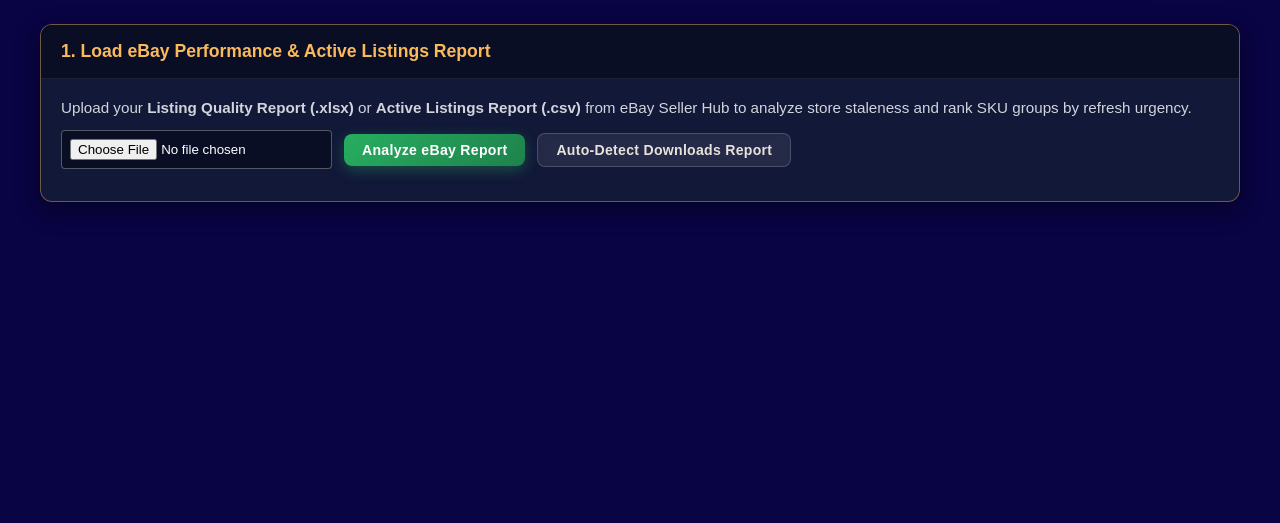
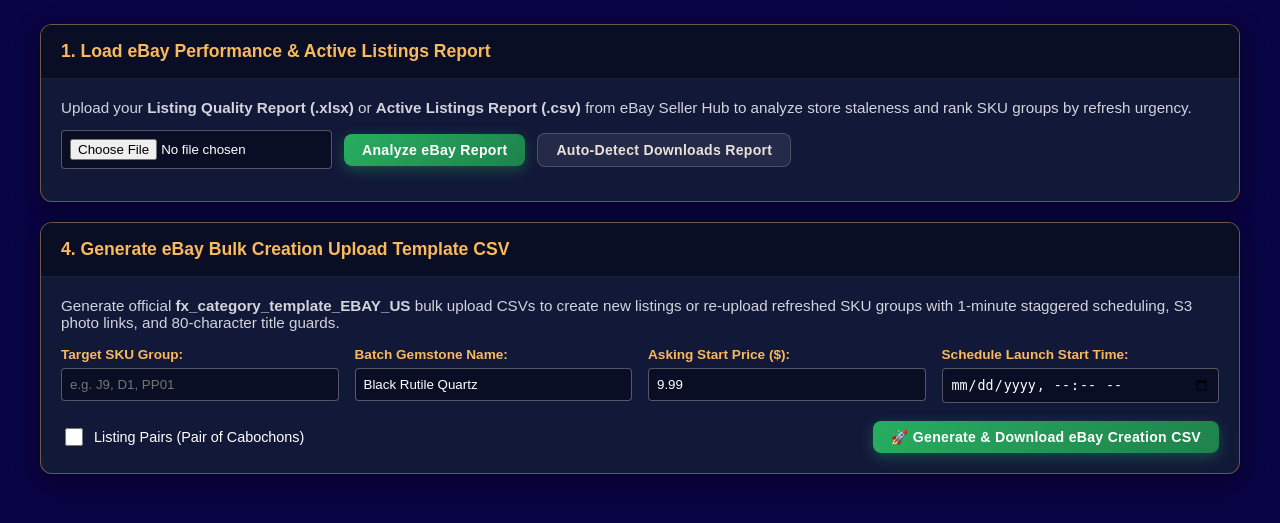
Before and after one commit to Sagetrash/tgnj-app, a Flask app: page /ebay in a window 1280 px wide. Shown: the part 63-586 px from the top of the page. Run offline with Flask 3, Linux system fonts and the light colour scheme; parts of the project's set-up code (start-up, migrations or seed data) failed here and were passed over.

Commit message:
feat(ebay): add bulk listing creation template generator and API endpoint

```diff
--- a/src/tgnj_app/gui/app.py
+++ b/src/tgnj_app/gui/app.py
@@ -438,6 +438,52 @@ def apiEbayExportActionEnd():
         mimetype='text/csv',
         as_attachment=True,
         download_name='Action_End.csv'
+    )
+
+@app.route('/api/ebay/export-creation-csv', methods=['POST'])
+def apiEbayExportCreationCSV():
+    data = request.json or {}
+    sku_group = data.get('sku_group', '').upper()
+    gemstone_name = data.get('gemstone_name', 'Black Rutile Quartz')
+    try:
+        start_price = float(data.get('start_price', 9.99))
+    except Exception:
+        start_price = 9.99
+    schedule_start_time = data.get('schedule_start_time', '')
+    is_pair = bool(data.get('is_pair', False))
+
+    if not sku_group:
+        return jsonify({'success': False, 'error': 'Missing sku_group'}), 400
+
+    with db_instance.conn as conn:
+        curs = conn.cursor()
+        curs.execute("""
+            SELECT sku_group, sku_id, shape, weight, length, width, depth
+            FROM inventory
+            WHERE sku_group = ? AND is_deleted = 0
+            ORDER BY sku_id ASC;
+        """, (sku_group,))
+        rows = curs.fetchall()
+
+    if not rows:
+        return jsonify({'success': False, 'error': f'No active items found in SKU group {sku_group}'}), 404
+
+    items = [dict(r) for r in rows]
+    csv_content = ebay_refresh.generate_ebay_creation_csv(
+        items=items,
+        gemstone_name=gemstone_name,
+        start_price=start_price,
+        schedule_start_time=schedule_start_time,
+        is_pair=is_pair
+    )
+
+    mem_file = io.BytesIO(csv_content.encode('utf-8'))
+    filename = f"eBay_Creation_Template_{sku_group}.csv"
+    return send_file(
+        mem_file,
+        mimetype='text/csv',
+        as_attachment=True,
+        download_name=filename
     )
 
 @app.route('/etsy')
--- a/src/tgnj_app/gui/templates/ebay_manager.html
+++ b/src/tgnj_app/gui/templates/ebay_manager.html
@@ -195,6 +195,49 @@
               </thead>
               <tbody id="triage-table-body"></tbody>
             </table>
+          </div>
+        </div>
+      </div>
+
+      <!-- Section 4: Bulk Creation Template Generator -->
+      <div class="etsy-card" id="creation-card">
+        <div class="card-header">
+          <h2 class="text-gold">4. Generate eBay Bulk Creation Upload Template CSV</h2>
+        </div>
+        <div class="card-body">
+          <p class="section-desc">Generate official <strong>fx_category_template_EBAY_US</strong> bulk upload CSVs to create new listings or re-upload refreshed SKU groups with 1-minute staggered scheduling, S3 photo links, and 80-character title guards.</p>
+
+          <div style="display: grid; grid-template-columns: repeat(auto-fit, minmax(200px, 1fr)); gap: 16px; margin-top: 16px;">
+            <div>
+              <label style="font-size: 0.85rem; color: #fab95b; font-weight: 600; display: block; margin-bottom: 6px;">Target SKU Group:</label>
+              <input type="text" id="create-sku-group" placeholder="e.g. J9, D1, PP01" style="width: 100%; padding: 8px; border: 1px solid rgba(255, 255, 255, 0.3); border-radius: 4px; background: #090e24; color: #fff; box-sizing: border-box;" />
+            </div>
+
+            <div>
+              <label style="font-size: 0.85rem; color: #fab95b; font-weight: 600; display: block; margin-bottom: 6px;">Batch Gemstone Name:</label>
+              <input type="text" id="create-gemstone-name" placeholder="e.g. Black Rutile Quartz" value="Black Rutile Quartz" style="width: 100%; padding: 8px; border: 1px solid rgba(255, 255, 255, 0.3); border-radius: 4px; background: #090e24; color: #fff; box-sizing: border-box;" />
+            </div>
+
+            <div>
+              <label style="font-size: 0.85rem; color: #fab95b; font-weight: 600; display: block; margin-bottom: 6px;">Asking Start Price ($):</label>
+              <input type="number" step="0.01" id="create-start-price" value="9.99" style="width: 100%; padding: 8px; border: 1px solid rgba(255, 255, 255, 0.3); border-radius: 4px; background: #090e24; color: #fff; box-sizing: border-box;" />
+            </div>
+
+            <div>
+              <label style="font-size: 0.85rem; color: #fab95b; font-weight: 600; display: block; margin-bottom: 6px;">Schedule Launch Start Time:</label>
+              <input type="datetime-local" id="create-schedule-time" style="width: 100%; padding: 8px; border: 1px solid rgba(255, 255, 255, 0.3); border-radius: 4px; background: #090e24; color: #fff; box-sizing: border-box;" />
+            </div>
+          </div>
+
+          <div style="display: flex; align-items: center; justify-content: space-between; margin-top: 18px; flex-wrap: wrap; gap: 12px;">
+            <label style="display: flex; align-items: center; gap: 8px; font-size: 0.9rem; color: #ffffff; cursor: pointer;">
+              <input type="checkbox" id="create-is-pair" class="custom-checkbox" />
+              Listing Pairs (Pair of Cabochons)
+            </label>
+
+            <button class="btn btn-add" style="background: linear-gradient(135deg, #27ae60 0%, #2ecc71 100%); font-weight: bold;" onclick="downloadCreationTemplateCSV()">
+              🚀 Generate & Download eBay Creation CSV
+            </button>
           </div>
         </div>
       </div>
@@ -466,6 +509,50 @@
           alert('Export failed: ' + err.message);
         }
       }
+
+      async function downloadCreationTemplateCSV() {
+        const skuGroup = document.getElementById('create-sku-group').value.trim();
+        if (!skuGroup) {
+          alert('Please enter a target SKU Group (e.g. J9, D1, PP01).');
+          return;
+        }
+
+        const gemstoneName = document.getElementById('create-gemstone-name').value.trim() || 'Black Rutile Quartz';
+        const startPrice = parseFloat(document.getElementById('create-start-price').value) || 9.99;
+        const scheduleTime = document.getElementById('create-schedule-time').value;
+        const isPair = document.getElementById('create-is-pair').checked;
+
+        try {
+          const res = await fetch('/api/ebay/export-creation-csv', {
+            method: 'POST',
+            headers: { 'Content-Type': 'application/json' },
+            body: JSON.stringify({
+              sku_group: skuGroup,
+              gemstone_name: gemstoneName,
+              start_price: startPrice,
+              schedule_start_time: scheduleTime,
+              is_pair: isPair
+            })
+          });
+
+          if (!res.ok) {
+            const errData = await res.json().catch(() => ({}));
+            alert('Error generating template: ' + (errData.error || 'No active items found for SKU Group ' + skuGroup));
+            return;
+          }
+
+          const blob = await res.blob();
+          const url = window.URL.createObjectURL(blob);
+          const a = document.createElement('a');
+          a.href = url;
+          a.download = `eBay_Creation_Template_${skuGroup}.csv`;
+          document.body.appendChild(a);
+          a.click();
+          a.remove();
+        } catch (err) {
+          alert('Request failed: ' + err.message);
+        }
+      }
     </script>
   </body>
 </html>
```
Also changed, not shown: src/tgnj_app/core/ebay_refresh.py (+156 -0 lines), tests/test_ebay_refresh.py (+27 -0 lines).
